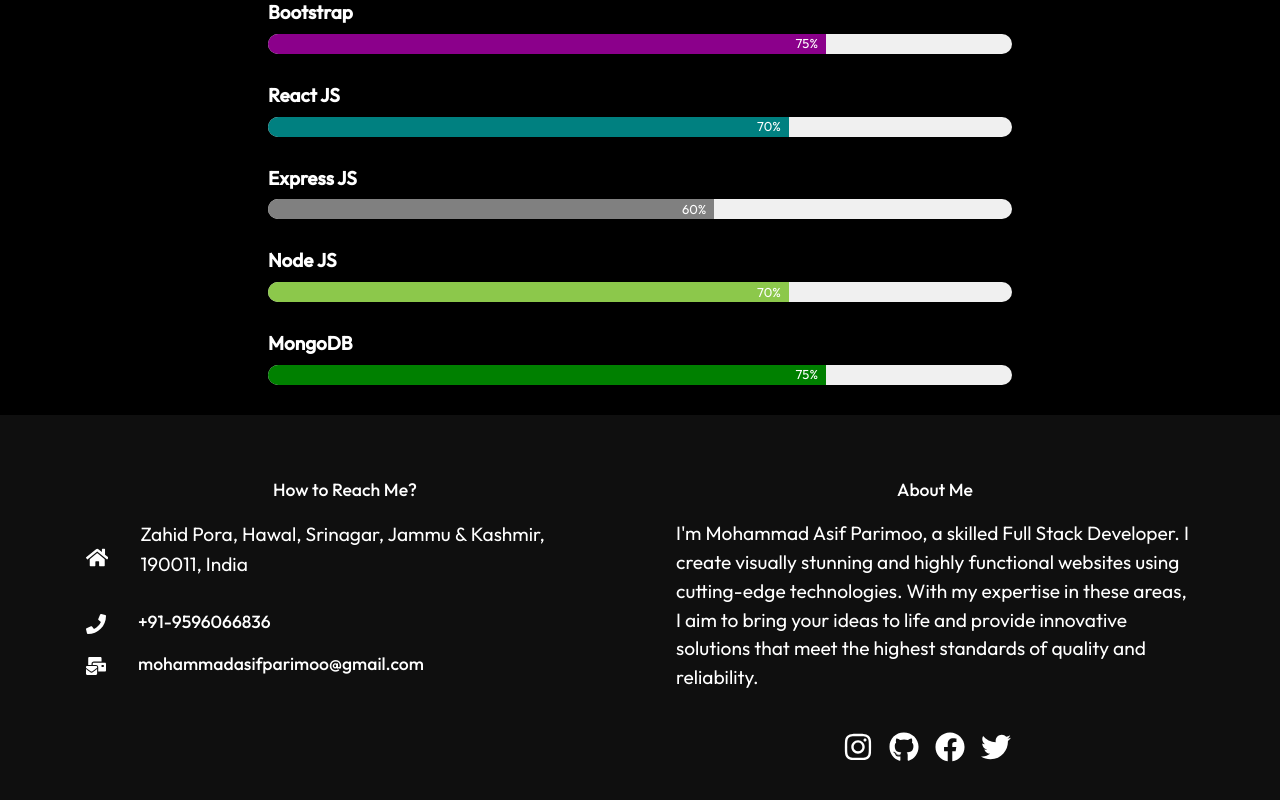
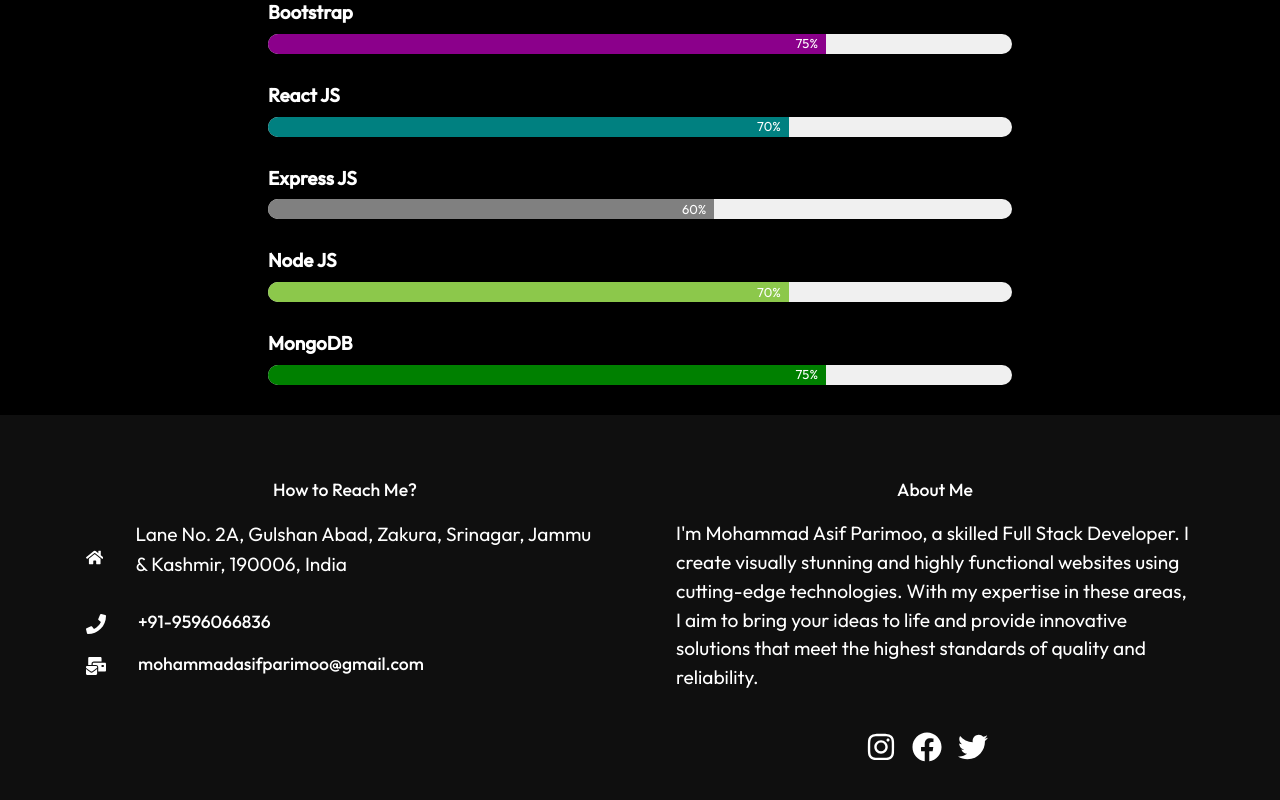
Before and after one commit to mohammad-asif-parimoo/portfolio_website, a React (Create React App) app in the folder client/: page / in a window 1280 px wide. Shown: the part 2612-3412 px from the top of the page. Built offline with nearby package versions, Linux system fonts and the light colour scheme.

Commit message:
Updated Footer.js

```diff
--- a/client/src/components/Footer.js
+++ b/client/src/components/Footer.js
@@ -11,7 +11,7 @@
                     <div className="location">
                         <FaHome size={25} style={{ color: "#fff", marginRight: "2rem" }} />
                         <div>
-                            <p>Zahid Pora, Hawal, Srinagar, Jammu & Kashmir, 190011, India</p>
+                            <p>Lane No. 2A, Gulshan Abad, Zakura, Srinagar, Jammu & Kashmir, 190006, India</p>
                         </div>
                     </div>
                     <div className="phone">
@@ -28,9 +28,12 @@
                         <a href="https://www.instagram.com/mohammad_asif_parimoo/" target="_blank" rel="noopener noreferrer">
                             <FaInstagram size={30} className="instagram-icon" />
                         </a>
-                        <a href="https://github.com/mohammad-asif-parimoo" target="_blank" rel="noopener noreferrer">
-                            <FaGithub size={30} className="github-icon" />
-                        </a>
+    {/*
+    <a href="https://github.com/mohammad-asif-parimoo" target="_blank" rel="noopener noreferrer">
+        <FaGithub size={30} className="github-icon" />
+    </a>
+    */}
+
                         <a href="https://www.facebook.com/mohammadasifparimoo/" target="_blank" rel="noopener noreferrer">
                             <FaFacebook size={30} className="facebook-icon" />
                         </a>
```
